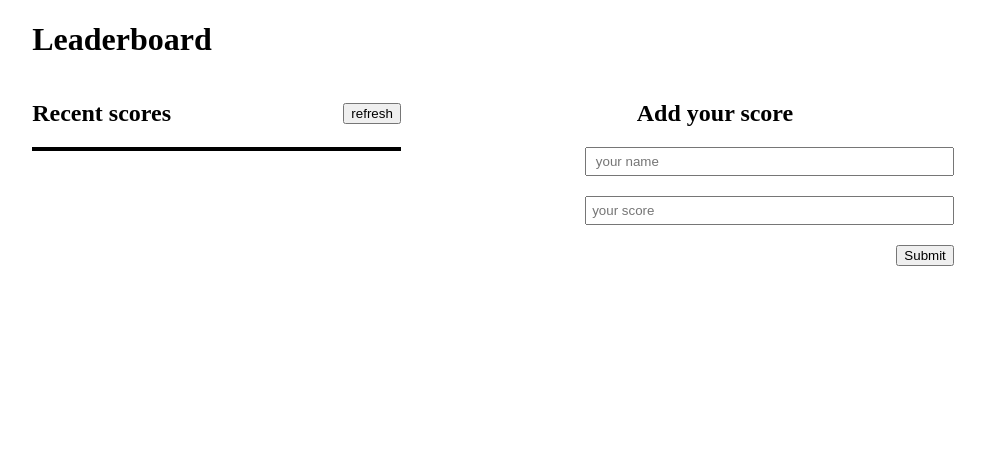
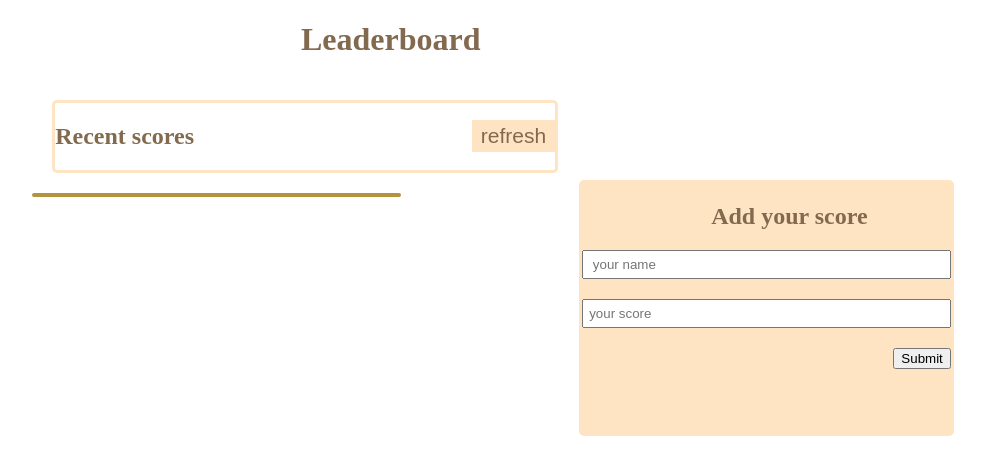
Before and after one commit to hiwina/Leaderboard, a website built with webpack: page src/template.html in a window 1280 px wide. Shown: the whole page, without its empty margins (147-1132 px from the left). Built offline with nearby package versions, Linux system fonts and the light colour scheme; no server answers.

Commit message:
Style the app

```diff
--- a/src/styles/style.css
+++ b/src/styles/style.css
@@ -9,11 +9,27 @@ body {
 }
 
 .header {
-  margin-left: 14%;
+  margin-left: 35%;
+  justify-content: center;
+  color: #826a4e;
+}
+
+h2 {
+  color: #826a4e;
+
 }
 
 .ul {
-  border: 2px solid black;
+  border: 2px solid rgb(179, 147, 61);
+  border-radius: 7px;
+  background-color: bisque;
+}
+
+#refresh {
+    background-color: bisque;
+    border: 3px solid bisque;
+    font-size: 21px;
+    color:#826a4e
 }
 
 .main-container {
@@ -25,10 +41,23 @@ body {
   width: 40%;
 }
 
+.second-section {
+    background-color: bisque;
+    border: 3px solid bisque;
+    border-radius: 5px;
+    height: 250px;
+    margin-top: 100px;
+}
+
 .score-header {
   align-items: center;
   justify-content: space-between;
+  width: 500px;
+  border: 3px solid bisque;
+  border-radius: 5px;
+  margin: 20px;
 }
+
 
 #form {
   flex-direction: column;
```
Also changed, not shown: README.md, dist/bundle.js.
